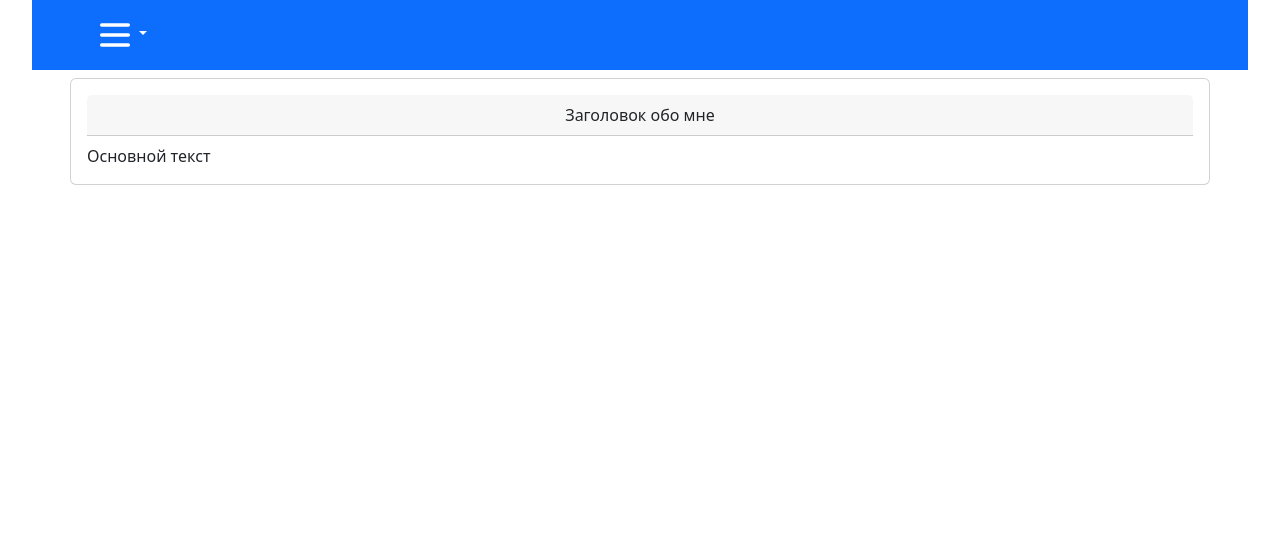
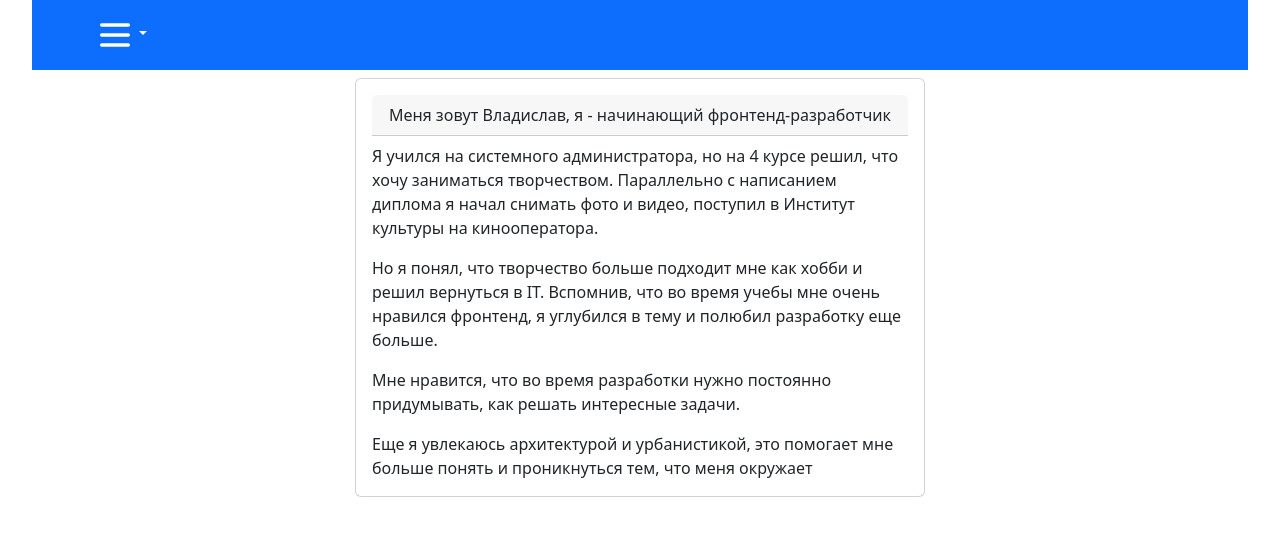
Before and after one commit to jagerred/mitraSoft, a React (Vite) app: page /about in a window 1280 px wide. Shown: the top 536 px of the page. Built offline with nearby package versions, Linux system fonts and the light colour scheme.

Commit message:
добавил информацию о себе

```diff
--- a/src/pages/AboutPage/AboutPage.jsx
+++ b/src/pages/AboutPage/AboutPage.jsx
@@ -3,12 +3,30 @@ import { Card, Container } from 'react-bootstrap';
 const AboutPage = () => {
 	return (
 		<Container className='p-0'>
-			<Card>
+			<Card className='w-50 mx-auto'>
 				<Card.Body>
 					<Card.Header className='text-center mb-2'>
-						Заголовок обо мне
+						Меня зовут Владислав, я - начинающий фронтенд-разработчик
 					</Card.Header>
-					<Card.Text>Основной текст</Card.Text>
+					<Card.Text>
+						<p>
+							Я учился на системного администратора, но на 4 курсе решил, что
+							хочу заниматься творчеством. Параллельно с написанием диплома я
+							начал снимать фото и видео, поступил в Институт культуры на
+							кинооператора.
+						</p>{' '}
+						<p>
+							Но я понял, что творчество больше подходит мне как хобби и решил
+							вернуться в IT. Вспомнив, что во время учебы мне очень нравился
+							фронтенд, я углубился в тему и полюбил разработку еще больше.
+						</p>{' '}
+						<p>
+							Мне нравится, что во время разработки нужно постоянно придумывать,
+							как решать интересные задачи.
+						</p>
+						Еще я увлекаюсь архитектурой и урбанистикой, это помогает мне больше
+						понять и проникнуться тем, что меня окружает
+					</Card.Text>
 				</Card.Body>
 			</Card>
 		</Container>
```
